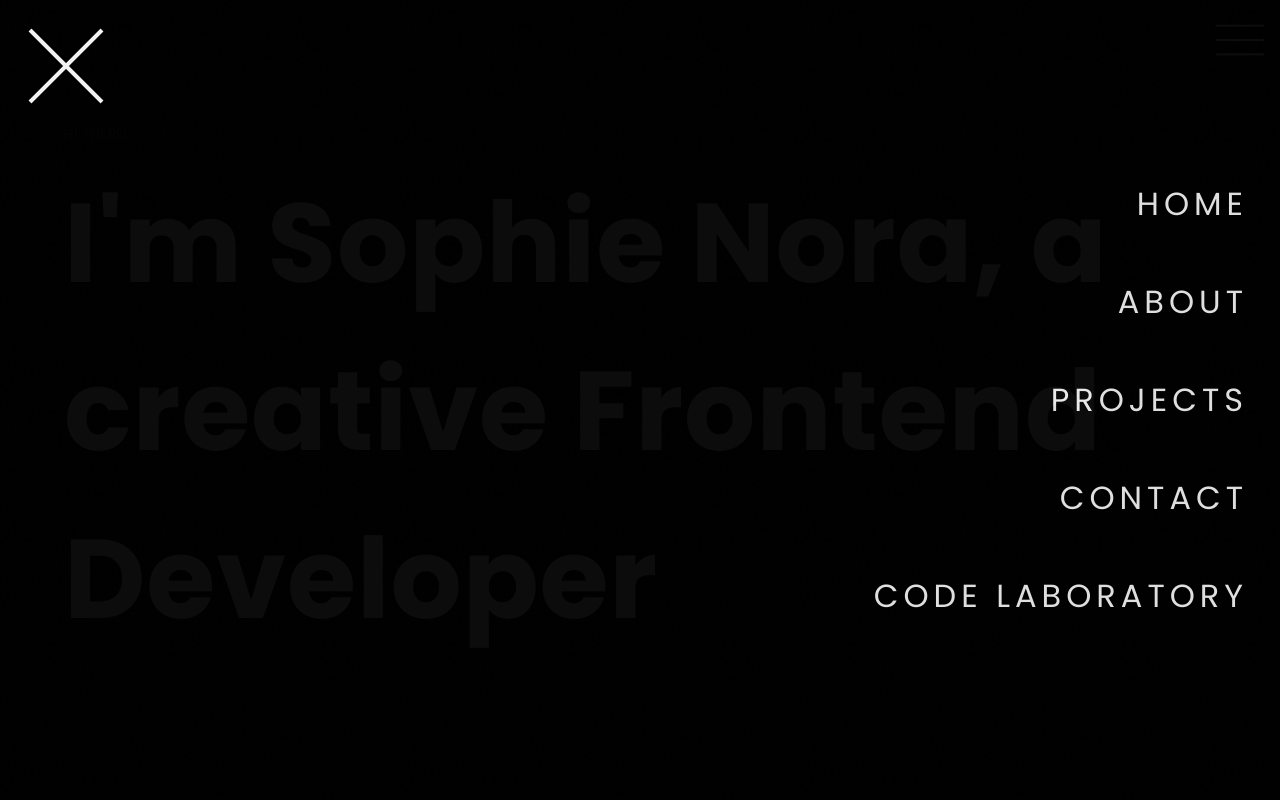
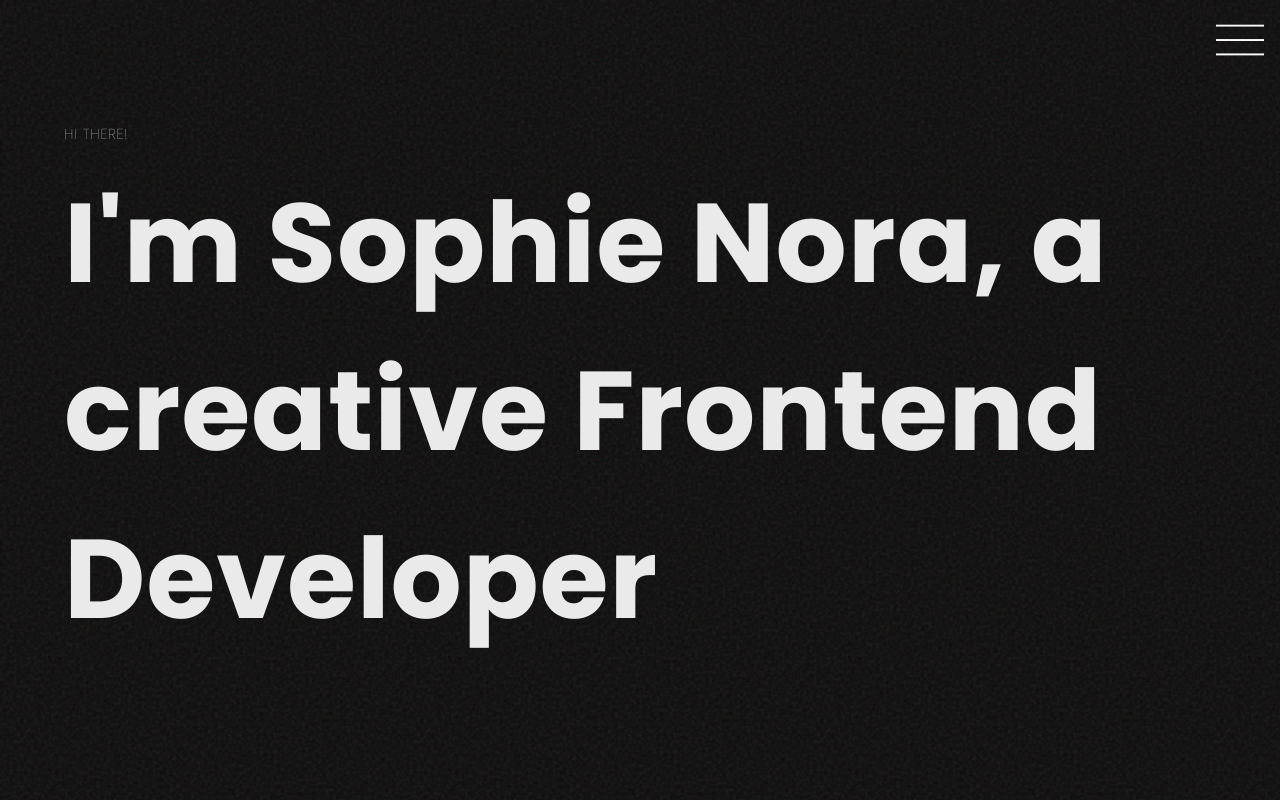
Before and after one commit to zofienora/portfolio-v032025, a React (Vite) app: page / in a window 1280 px wide. Shown: the top 800 px of the page. Built offline with nearby package versions, Linux system fonts and the light colour scheme.

Commit message:
build content and buttons for navigation

```diff
--- a/src/App.css
+++ b/src/App.css
@@ -58,7 +58,7 @@ header {
   width: 100%;
   position: fixed;
   top: 0;
-  right: 0; /* to slide in from the right */
+  right: -100%; /* to slide in from the right */
   background-color: black;
   opacity: 0.95;
   z-index: 1000;
```
